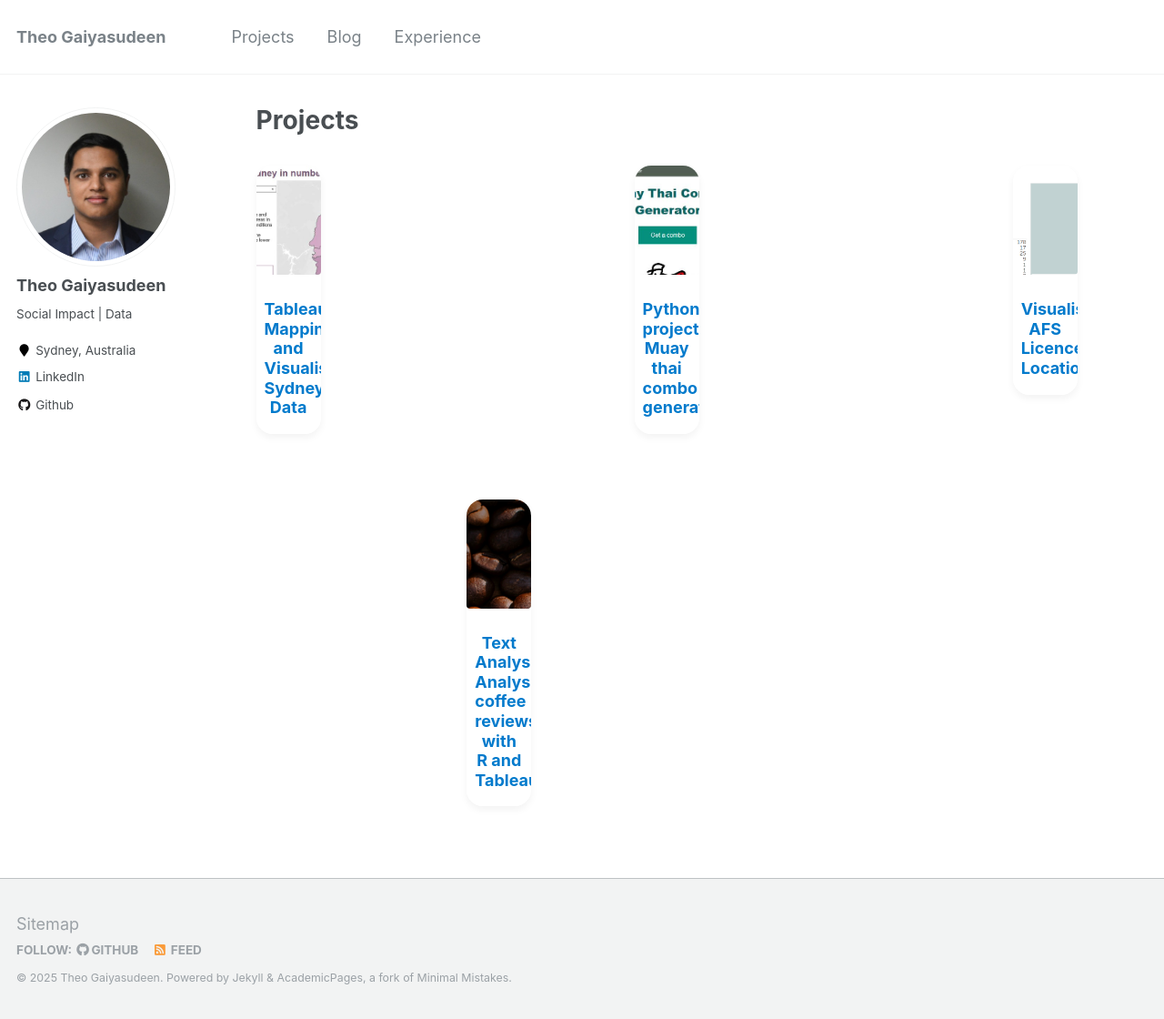
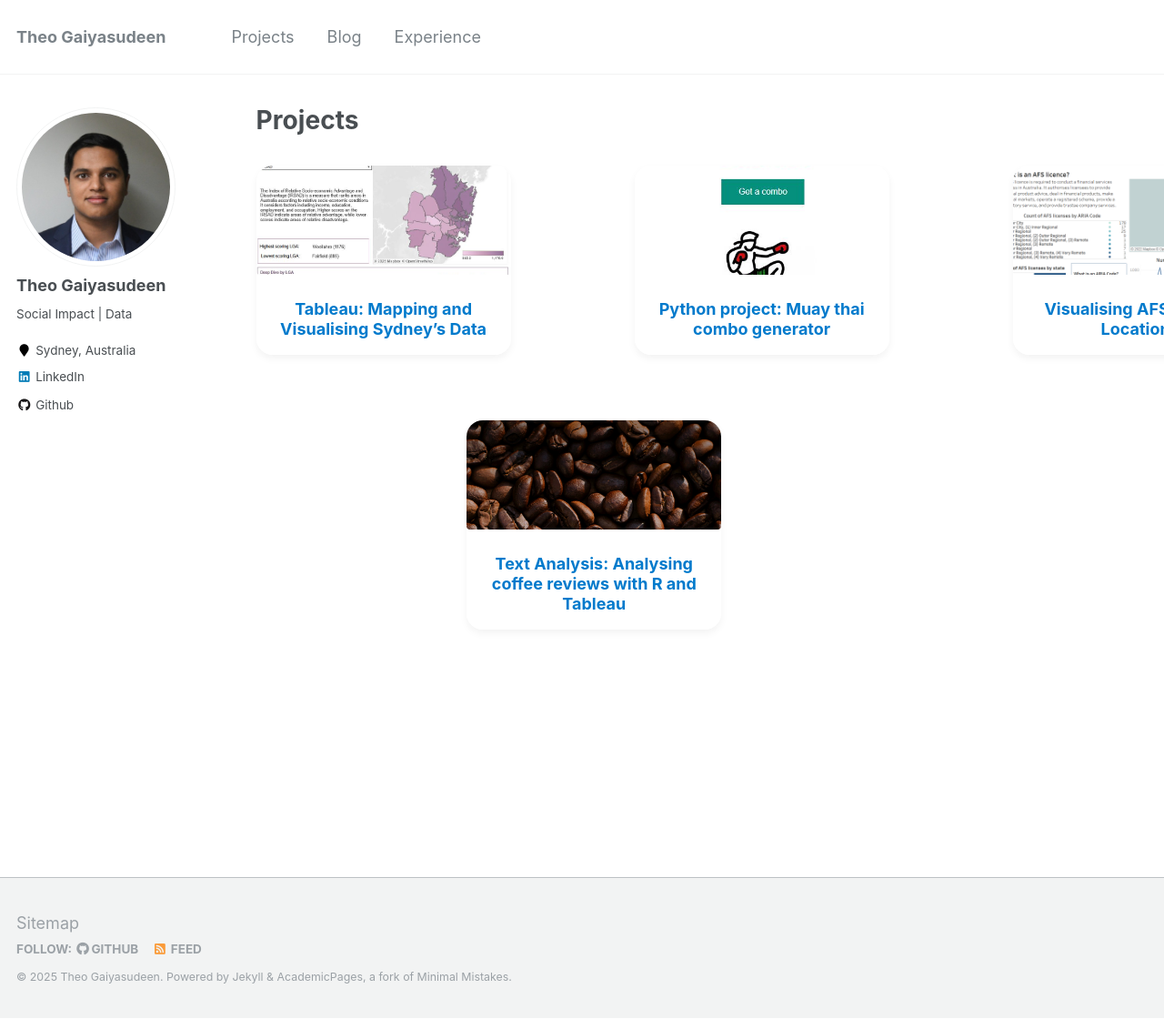
Before and after one commit to tdeenv/tdeenv.github.io, a Jekyll site: the page built from _pages/projects.html, in a window 1280 px wide and 1120 px high. Shown: the whole window at 91% size. Built offline with Jekyll 4.4.1, drawn with Linux system fonts in a browser that asks for light colours.

Commit message:
Update custom.scss

```diff
--- a/_sass/custom.scss
+++ b/_sass/custom.scss
@@ -12,10 +12,9 @@
     box-shadow: 0 4px 8px rgba(0, 0, 0, 0.05);
     transition: transform 0.3s ease, box-shadow 0.3s ease;
     text-align: center;
-    opacity: 0;
-    transform: translateY(20px);
-    animation: fadeInUp 0.6s ease forwards;
-    animation-delay: calc(var(--card-index) * 0.1s);
+    min-width: 280px;
+    display: flex;
+    flex-direction: column;
   }
 
   .archive__item:hover {
@@ -25,7 +24,7 @@
 
   .archive__item-teaser img {
     width: 100%;
-    height: 240px;
+    height: 180px;
     object-fit: cover;
     display: block;
     transition: transform 0.3s ease;
@@ -41,6 +40,10 @@
     padding: 1rem 0.5rem;
     margin: 0;
     background: white;
+    flex-grow: 1;
+    display: flex;
+    align-items: center;
+    justify-content: center;
   }
 
   .archive__item-title a {
@@ -51,14 +54,3 @@
   .archive__item-title a:hover {
     text-decoration: underline;
   }
-
-  @keyframes fadeInUp {
-    0% {
-      opacity: 0;
-      transform: translateY(20px);
-    }
-    100% {
-      opacity: 1;
-      transform: translateY(0);
-    }
-  }
```
